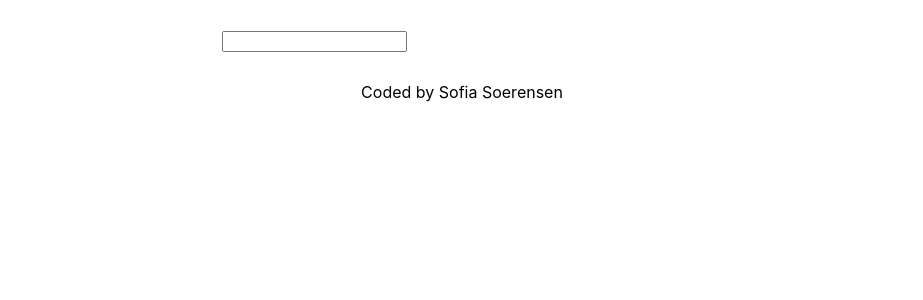
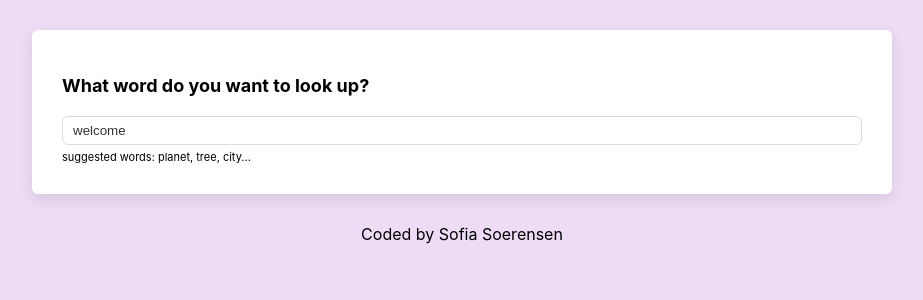
Before and after one commit to SofiaSoerensen/dictionary-project, a React (Create React App) app: page / in a window 1280 px wide. Shown: the top 300 px of the page, without its empty margins (178-1101 px from the left). Built offline with nearby package versions, Linux system fonts and the light colour scheme; no server answers.

Commit message:
Added css

```diff
--- a/src/App.css
+++ b/src/App.css
@@ -1,3 +1,7 @@
+body {
+  background: #ebd5f5d3;
+}
+
 .App-header {
   margin: 30px 0;
 }
--- a/src/App.js
+++ b/src/App.js
@@ -7,7 +7,7 @@
       <div className="container">
         <header className="App-header"></header>
         <main>
-          <Dictionary />
+          <Dictionary defaultKeyword="welcome" />
         </main>
         <footer className="App-footer">Coded by Sofia Soerensen</footer>
       </div>
--- a/src/Dictionary.css
+++ b/src/Dictionary.css
@@ -1,3 +1,27 @@
-.Dictionary {
-  margin-left: 400px;
+.Dictionary h1 {
+  font-size: 18px;
+  font-weight: bold;
+  margin-bottom: 20px;
 }
+
+.Dictionary section {
+  background: white;
+  padding: 30px;
+  border-radius: 6px;
+  box-shadow: 0 5px 15px rgb(0, 0, 0, 0.1);
+  margin: 20px auto;
+  max-width: 800px;
+}
+
+.Dictionary input {
+  width: 100%;
+  border-radius: 6px;
+  padding: 6px 10px;
+  color: #333;
+  border: 1px solid #ddd;
+}
+
+.Dictionary .hint {
+  font-size: 11px;
+  margin-top: 5px;
+}
--- a/src/Dictionary.js
+++ b/src/Dictionary.js
@@ -3,32 +3,54 @@
 import Results from "./Results";
 import "./Dictionary.css";
 
-export default function Dictionary() {
-  let [keyword, setKeyword] = useState("");
+export default function Dictionary(props) {
+  let [keyword, setKeyword] = useState(props.defaultKeyword);
   let [results, setResults] = useState(null);
+  let [loaded, setLoaded] = useState(false);
 
   function handleResponse(response) {
     setResults(response.data);
   }
 
-  function search(event) {
-    event.preventDefault();
-
+  function search() {
     let apiKey = "2008d7d14b59443btfdod2382a33e32f";
     let apiUrl = `https://api.shecodes.io/dictionary/v1/define?word=${keyword}&key=${apiKey}`;
     axios.get(apiUrl).then(handleResponse);
+  }
+
+  function handleSubmit(event) {
+    event.preventDefault();
+    search();
   }
 
   function handleKeywordChange(event) {
     setKeyword(event.target.value);
   }
 
+  function load() {
+    setLoaded(true);
+    search();
+  }
+
+  if (loaded) {
     return (
       <div className="Dictionary">
-      <form onSubmit={search}>
-        <input type="search" onChange={handleKeywordChange} />
+        <section>
+          <h1>What word do you want to look up?</h1>
+          <form onSubmit={handleSubmit}>
+            <input
+              type="search"
+              onChange={handleKeywordChange}
+              defaultValue={props.defaultKeyword}
+            />
           </form>
+          <div className="hint">suggested words: planet, tree, city...</div>
+        </section>
         <Results results={results} />
       </div>
     );
+  } else {
+    load();
+    return "loading";
   }
+}
--- /dev/null
+++ b/src/Meaning.css
@@ -0,0 +1,12 @@
+.Meaning h3 {
+  font-size: 24px;
+  line-height: 1.5;
+  font-weight: bold;
+  margin-top: 5px;
+  margin-bottom: 5px;
+}
+
+.Meaning .example {
+  color: #70757a;
+  font-style: italic;
+}
--- a/src/Meaning.js
+++ b/src/Meaning.js
@@ -1,4 +1,5 @@
 import React from "react";
+import "./Meaning.css";
 import Synonyms from "./Synonyms";
 
 export default function Meaning(props) {
@@ -8,12 +9,10 @@
       <h3>{props.meaning.partOfSpeech}</h3>
       <p>
         {" "}
-        <strong>Definition:</strong>
-        {props.meaning.definition}
+        <div className="definition">{props.meaning.definition}</div>
       </p>
       <p>
-        <strong>Example:</strong>
-        <em>{props.meaning.example}</em>
+        <div className="example">{props.meaning.example}</div>
       </p>
       <p>
         <Synonyms synonyms={props.meaning.synonyms} />
--- /dev/null
+++ b/src/Results.css
@@ -0,0 +1,14 @@
+.Results h2 {
+  font-size: 36px;
+  font-weight: bold;
+  line-height: 1;
+  margin-bottom: 12px;
+  margin-top: 8px;
+}
+
+.Results .Phonetic {
+  opacity: 0.7;
+  font-weight: bold;
+  font-size: 18px;
+  margin-top: 0;
+}
--- a/src/Results.js
+++ b/src/Results.js
@@ -1,17 +1,20 @@
 import React from "react";
 import Meaning from "./Meaning";
+import "./Results.css";
 
 export default function Results(props) {
   if (props.results) {
     return (
       <div className="Results">
-        <h2>{props.results.word}</h2>
-        {props.results.phonetic}
+        <section>
+          <h2>{props.results.word}</h2>
+          <div className="Phonetic">{props.results.phonetic}</div>
+        </section>
         {props.results.meanings.map(function (meaning, index) {
           return (
-            <div key={index}>
+            <section key={index}>
               <Meaning meaning={meaning} />
-            </div>
+            </section>
           );
         })}
       </div>
--- /dev/null
+++ b/src/Synonyms.css
@@ -0,0 +1,11 @@
+.Synonyms {
+  margin: 15px 0 0;
+  padding: 0;
+}
+
+.Synonyms li {
+  font-size: 14px;
+  display: inline-block;
+  padding-right: 10px;
+  line-height: 1;
+}
--- a/src/Synonyms.js
+++ b/src/Synonyms.js
@@ -1,4 +1,5 @@
 import React from "react";
+import "./Synonyms.css";
 
 export default function Synonyms(props) {
   if (props.synonyms) {
```
Lines whose indentation alone changed are shown as unchanged.
